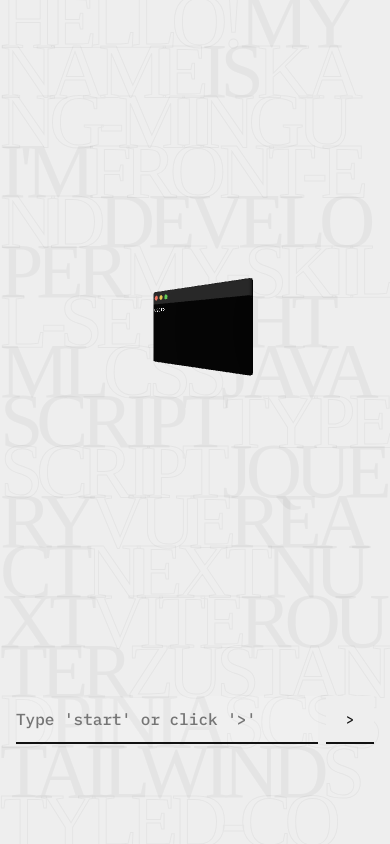
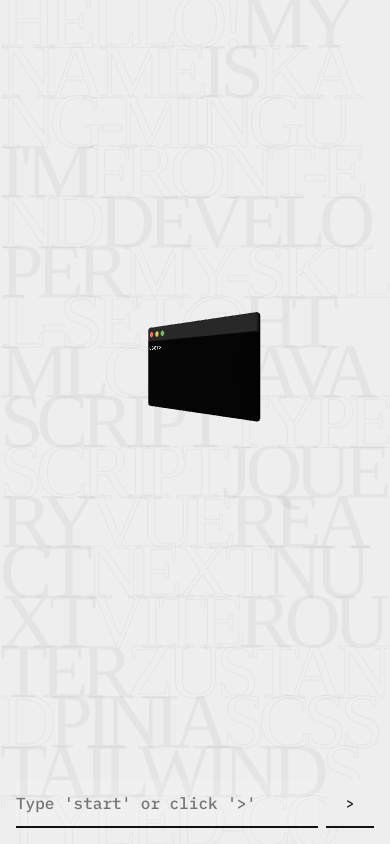
Before and after one commit to catdevdog/portfolio, a Next.js app: page / in a window 390 px wide. Built offline with nearby package versions, Linux system fonts and the light colour scheme; a web font is replaced by a local one.

Commit message:
test: fix mobile vh issue

```diff
--- a/app/page.styles.ts
+++ b/app/page.styles.ts
@@ -4,7 +4,7 @@
 export const HomeContainer = styled.div`
   background-color: ${({ theme }) => theme.colors.background};
 
-  height: 100vh;
+  height: calc(var(--vh, 1vh) * 100);
   color: ${({ theme }) => theme.colors.text};
   display: flex;
   justify-content: space-between;
@@ -62,7 +62,7 @@
   transition: transform ${({ $open }) => ($open ? "1.5s" : "0s")} ease-in-out;
 
   ${({ theme }) => theme.media.mobile} {
-    height: 100vh;
+    height: calc(var(--vh, 1vh) * 100);
     // display: flex;
     // flex-direction: column;
     transform: none;
@@ -87,7 +87,7 @@
     width: auto;
     max-width: calc(100% - 32px);
     margin: 0;
-    padding: 0 16px 100px 16px;
+    padding: 0 16px 16px 16px;
     gap: 8px;
 
     position: absolute;
@@ -178,6 +178,6 @@
     top: 0;
     left: 0;
     width: 100%;
-    height: calc(100% - 200px);
+    height: calc(100% - 110px);
   }
 `;
--- a/app/page.tsx
+++ b/app/page.tsx
@@ -87,12 +87,23 @@
     addCommandHistory(command);
   };
 
+  const updateVh = () => {
+    document.documentElement.style.setProperty(
+      "--vh",
+      `${window.innerHeight * 0.01}px`
+    );
+  };
+
   useEffect(() => {
     commandInputRef.current?.focus();
+    window.addEventListener("resize", updateVh);
   }, []);
 
   // 명령어 감지 프로세서
   useCommandProcessor();
+
+  // 뷰포트 높이 업데이트
+  updateVh();
 
   return (
     <S.HomeContainer>
--- a/components/HeroRenderer.styles.ts
+++ b/components/HeroRenderer.styles.ts
@@ -16,7 +16,7 @@
     top: 0;
     left: 0;
     right: 0;
-    height: calc(100% - 190px);
+    height: calc(100% - 110px);
   }
 `;
 export const CommandBox = styled.div`
--- a/components/Window.styles.ts
+++ b/components/Window.styles.ts
@@ -17,7 +17,7 @@
 
   ${({ theme }) => theme.media.mobile} {
     z-index: 10;
-    max-height: calc(100vh - 200px);
+    max-height: 100%;
     background-color: ${({ theme }) => theme.colors.background};
     backdrop-filter: none;
     // border-radius: 0;
--- a/styles/GlobalStyle.ts
+++ b/styles/GlobalStyle.ts
@@ -33,7 +33,7 @@
     color: #ffffff;
     background-color: #000000;
     max-width: 100vw;
-    max-height: 100vh;
+    height: calc(var(--vh, 1vh) * 100);
     overflow: hidden;
   }
   *:active, *:focus, *:focus-within, *:focus-visible {
```
